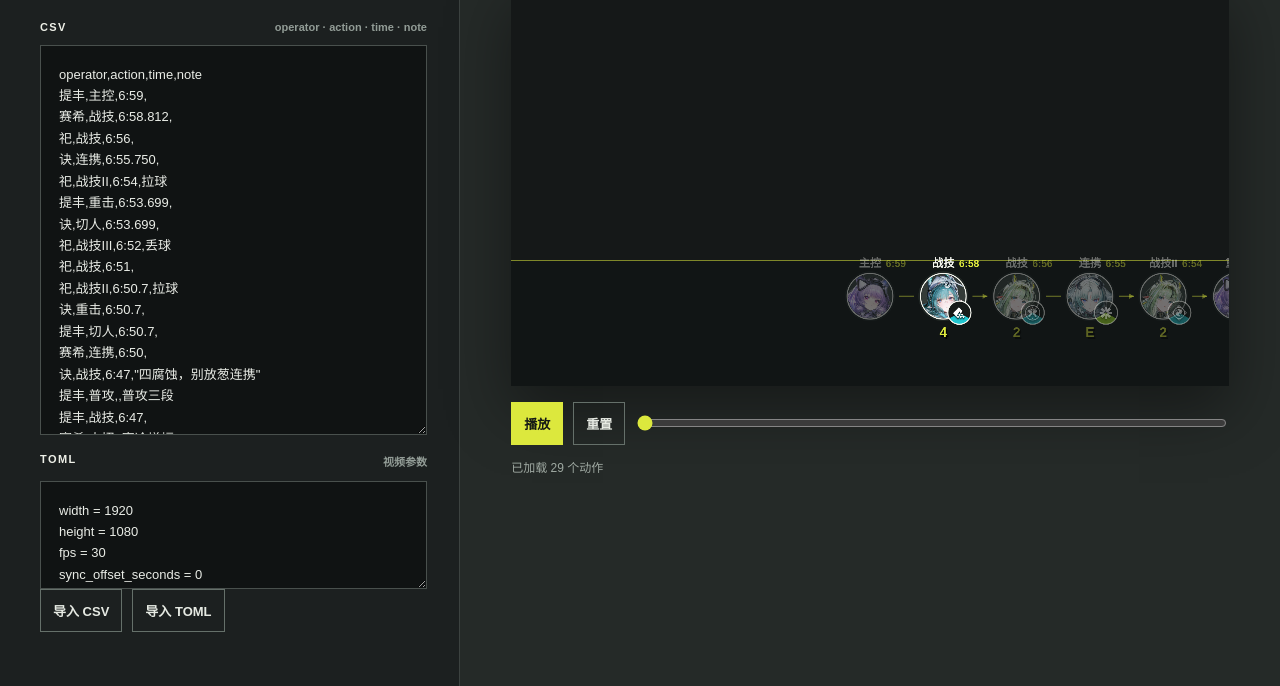
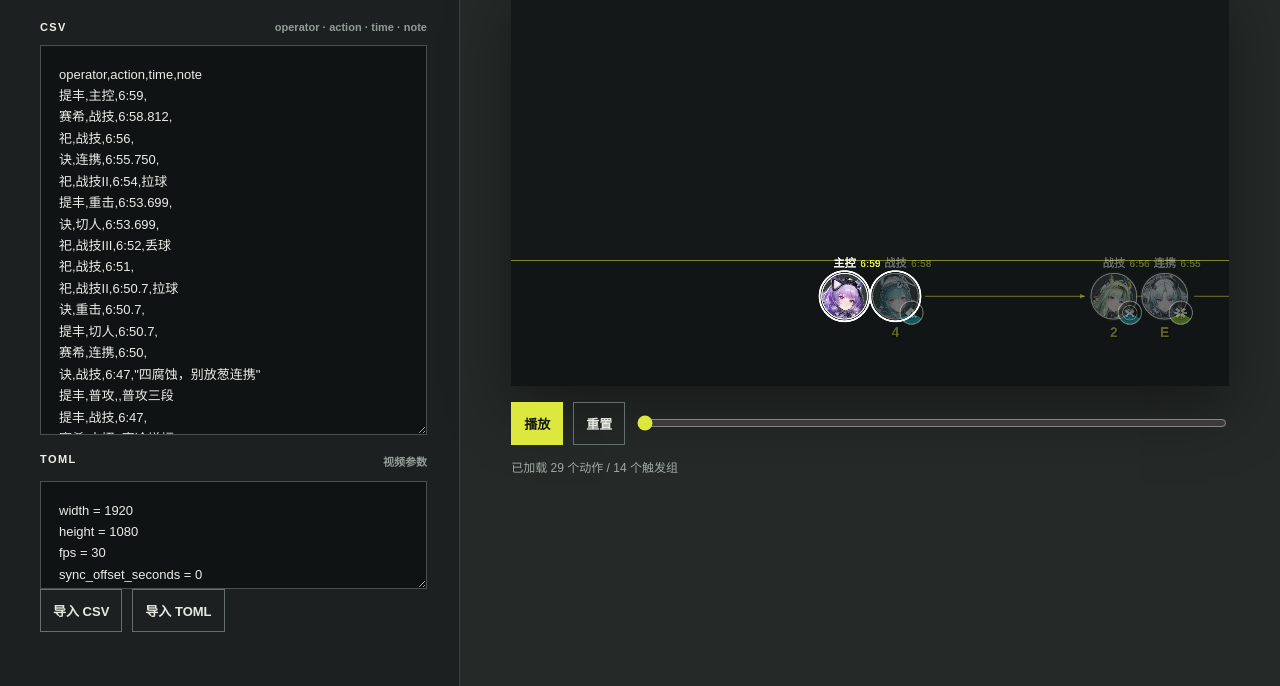
Before and after one commit to julyfun/endfield-axis-text2img, a website: page video.html in a window 1280 px wide. Shown: the part 190-876 px from the top of the page. Drawn offline with Linux system fonts and the light colour scheme.

Commit message:
Add operator metadata and grouped video timeline

```diff
--- a/app.js
+++ b/app.js
@@ -4,17 +4,22 @@ const canvas = document.querySelector('#poster');
 const status = document.querySelector('#status');
 const dimensions = document.querySelector('#dimensions');
 const download = document.querySelector('#download');
+const errorDetails = document.querySelector('#error-details');
 const ctx = canvas.getContext('2d');
 const base = 'assets/operators/';
-const operators = {
-  '赛希': { file: 'saixi', attack: 'attack-funnel', elements: { '普攻': '寒冷', '重击': '寒冷', '战技': '寒冷', '连携': '寒冷', '大招': '寒冷' } },
-  '祀': { file: 'si', attack: 'attack-claymore', elements: { '普攻': '寒冷', '重击': '寒冷', '战技': '寒冷', '战技II': '寒冷', '战技III': '寒冷', '连携': '寒冷', '大招': '寒冷' } },
-  '诀': { file: 'jue', attack: 'attack-funnel', elements: { '普攻': '自然', '重击': '自然', '战技': '自然', '连携': '自然', '大招': '自然' } },
-  '提弗洛斯': { file: 'typhoea', attack: 'attack-funnel', elements: { '普攻': '自然', '重击': '自然', '战技': '自然', '连携': '自然', '大招': '自然' } }
-};
-const defaultParty = ['提弗洛斯', '祀', '诀', '赛希'];
+let operators = {}, defaultParty = [];
 const actions = new Set(['主控', '战技', '战技II', '战技III', '连携', '大招', '普攻', '重击', '处决', '切人', '其他', '闪避']);
+
 const imageTasks = new Map(), images = new Map();
+const operatorsTask = fetch('assets/operators.toml').then(response => {
+  if (!response.ok) throw new Error('无法加载干员元数据');
+  return response.text();
+}).then(text => {
+  const data = TOML.parse(text);
+  defaultParty = data.default_party || [];
+  operators = data.operator || {};
+  return operators;
+});
 const aliasesTask = fetch('assets/aliases.toml').then(response => {
   if (!response.ok) throw new Error('无法加载干员别名');
   return response.text();
@@ -24,6 +29,12 @@ const colorsTask = fetch('assets/elements.toml').then(response => {
   return response.text();
 }).then(text => TOML.parse(text));
 let aliases = {}, colors = {};
+
+function showError(error) {
+  const message = error.reason || error.message || String(error);
+  status.textContent = message; status.classList.add('error');
+  if (errorDetails) { errorDetails.hidden = false; errorDetails.textContent = error.stack || message; }
+}
 
 function parseDocument(source, configSource) {
   const config = TOML.parse(configSource.trim());
@@ -61,7 +72,9 @@ function parseDocument(source, configSource) {
     } else if (index === 0) {
       throw new Error('第 2 行：首条动作必须填写时间');
     }
-    return { operator, action, time, position: time, specifiedTime: Boolean(rawTime), note, slot: slots.indexOf(operator) + 1, element: operators[operator].elements[action === '处决' ? '重击' : action] || null };
+    const element = operators[operator].elements?.[action === '处决' ? '重击' : action] || operators[operator].element || null;
+    return { operator, action, time, position: time, specifiedTime: Boolean(rawTime), note, slot: slots.indexOf(operator) + 1, element };
+
   });
   if (!steps.length) throw new Error('至少需要一条动作');
   return { title, rowSeconds, timeline: timeline.trim(), steps };
@@ -70,10 +83,8 @@ function parseDocument(source, configSource) {
 function assetName(step) {
   const op = operators[step.operator];
   if (step.action === '普攻' || step.action === '重击' || step.action === '处决') return op.attack;
-  if (step.operator === '祀' && step.action === '战技II') return 'si-skill-ii';
-  if (step.operator === '祀' && step.action === '战技III') return 'si-skill-iii';
-  const type = { '战技': 'skill', '战技II': 'skill', '战技III': 'skill', '连携': 'combo', '大招': 'ultimate' }[step.action];
-  return type ? `${op.file}-${type}` : null;
+  return op.assets?.[step.action] || null;
+
 }
 
 function loadImage(name) {
@@ -150,7 +161,7 @@ function circleImage(image, x, y, radius, portrait = false) {
 
 function drawKey(node, x, y) {
   const key = node.action === '切人' ? `F${node.slot}` : node.action === '连携' ? 'E' : node.action.startsWith('战技') ? String(node.slot) : '';
-  const mouse = node.action === '闪避' ? 'mouse-right' : ['普攻', '重击'].includes(node.action) ? 'mouse-left' : null;
+  const mouse = node.action === '闪避' ? 'mouse-right' : ['普攻', '重击', '处决'].includes(node.action) ? 'mouse-left' : null;
   ctx.save();
   ctx.shadowColor = 'rgba(0, 0, 0, .85)'; ctx.shadowBlur = 0; ctx.shadowOffsetX = 4; ctx.shadowOffsetY = 5;
   if (mouse) ctx.drawImage(images.get(mouse), x - 18, y - 18, 36, 36);
@@ -266,16 +277,17 @@ async function prepareAssets(steps, includeLogo = false) {
 async function render() {
   download.disabled = true;
   try {
-    aliases = await aliasesTask;
+    [aliases] = await Promise.all([aliasesTask, operatorsTask]);
     const data = parseDocument(input.value, posterConfig.value);
     const { steps, rowSeconds } = data;
     status.textContent = '正在加载本地图片…'; status.classList.remove('error');
+    if (errorDetails) { errorDetails.hidden = true; errorDetails.textContent = ''; }
     await prepareAssets(steps, true);
     draw(data);
     document.querySelector('#row-seconds').textContent = `${rowSeconds} SEC / LINE`;
     status.textContent = `已生成 ${steps.length} 个节点`;
     download.disabled = false;
-  } catch (error) { status.textContent = error.reason || error.message; status.classList.add('error'); }
+  } catch (error) { showError(error); }
 }
 
 document.querySelector('#render')?.addEventListener('click', render);
@@ -307,4 +319,4 @@ else if (!location.pathname.endsWith('/video.html') && !new URLSearchParams(loca
   if (!input.value) input.value = source;
   if (!posterConfig.value) posterConfig.value = config;
   render();
-}).catch(error => { status.textContent = error.message; status.classList.add('error'); });
+}).catch(error => { showError(error); });
--- /dev/null
+++ b/assets/operators.toml
@@ -0,0 +1,63 @@
+default_party = ["提弗洛斯", "祀", "诀", "赛希"]
+
+[operator."赛希"]
+file = "saixi"
+attack = "attack-funnel"
+element = "寒冷"
+
+[operator."赛希".assets]
+"战技" = "saixi-skill"
+"连携" = "saixi-combo"
+"大招" = "saixi-ultimate"
+
+[operator."祀"]
+file = "si"
+attack = "attack-claymore"
+element = "寒冷"
+
+[operator."祀".assets]
+"战技" = "si-skill"
+"战技II" = "si-skill-ii"
+"战技III" = "si-skill-iii"
+"连携" = "si-combo"
+"大招" = "si-ultimate"
+
+[operator."诀"]
+file = "jue"
+attack = "attack-funnel"
+element = "自然"
+
+[operator."诀".assets]
+"战技" = "jue-skill"
+"连携" = "jue-combo"
+"大招" = "jue-ultimate"
+
+[operator."提弗洛斯"]
+file = "typhoea"
+attack = "attack-funnel"
+element = "自然"
+
+[operator."提弗洛斯".assets]
+"战技" = "typhoea-skill"
+"连携" = "typhoea-combo"
+"大招" = "typhoea-ultimate"
+
+[operator."卡缪"]
+file = "camille"
+attack = "attack-lance"
+element = "灼热"
+
+[operator."卡缪".assets]
+"战技" = "camille-skill"
+"连携" = "camille-combo"
+"大招" = "camille-ultimate"
+
+[operator."莱万汀"]
+file = "laevat"
+attack = "attack-sword"
+element = "灼热"
+
+[operator."莱万汀".assets]
+"战技" = "laevat-skill"
+"连携" = "laevat-combo"
+"大招" = "laevat-ultimate"
--- a/scripts/render-video.mjs
+++ b/scripts/render-video.mjs
@@ -27,7 +27,7 @@ async function main() {
     });
     await page.goto('http://axis.local/index.html?video');
     await page.addScriptTag({ path: join(root, 'video.js') });
-    const { fps, frameCount, triggers } = await page.evaluate(({ source, configSource }) => prepareVideo(source, configSource), { source, configSource });
+    const { fps, frameCount, triggers, actions, groups } = await page.evaluate(({ source, configSource }) => prepareVideo(source, configSource), { source, configSource });
     encoder = spawn('ffmpeg', ['-hide_banner', '-loglevel', 'error', '-nostdin', '-n', '-framerate', String(fps), '-f', 'image2pipe', '-vcodec', 'png', '-i', 'pipe:0', '-an', '-c:v', 'qtrle', '-pix_fmt', 'argb', output], { stdio: ['pipe', 'ignore', 'pipe'] });
     let stderr = '';
     let writeError;
@@ -49,7 +49,7 @@ async function main() {
     encoder.stdin.end();
     await done;
     process.stderr.write('\n');
-    console.log(`已生成 ${output}（${triggers.length} 个动作）`);
+    console.log(`已生成 ${output}（${actions} 个动作，${groups} 个触发组）`);
   } finally {
     if (encoder?.exitCode === null) encoder.kill();
     await browser.close();
--- a/style.css
+++ b/style.css
@@ -29,6 +29,7 @@ textarea:focus { border-color: #dce83d; }
 .button-primary:hover, .button-download:hover { background: #f2fa6b; }
 .status { min-height: 36px; padding-top: 13px; font-size: 12px; color: #9fa9a2; }
 .status.error { color: #ff958a; }
+.error-details { max-height: 220px; overflow: auto; margin: 0; padding: 12px; border: 1px solid #743f3a; background: #241817; color: #ffb2a8; white-space: pre-wrap; word-break: break-word; font: 12px/1.5 monospace; }
 .editor-foot { margin-top: auto; padding-top: 19px; border-top: 1px solid #414946; display: flex; justify-content: space-between; gap: 10px; color: #717d75; letter-spacing: .3px; }
 .preview { padding: 30px clamp(20px, 4vw, 64px) 20px; min-width: 0; background: #252a28; }
 .preview-toolbar { display: flex; align-items: center; justify-content: space-between; gap: 16px; margin-bottom: 24px; }
--- a/video-page.js
+++ b/video-page.js
@@ -5,6 +5,7 @@ const videoReset = document.querySelector('#video-reset');
 const videoProgress = document.querySelector('#video-progress');
 const videoReadout = document.querySelector('#video-readout');
 const videoStatus = document.querySelector('#video-status');
+const videoErrorDetails = document.querySelector('#error-details');
 let videoData = null, videoTime = 0, videoPlaying = false, videoFrame;
 
 function showVideoFrame() {
@@ -27,11 +28,12 @@ function tick(now) {
 async function loadVideo() {
   try {
     videoStatus.textContent = '正在加载本地素材…'; videoStatus.classList.remove('error');
+    videoErrorDetails.hidden = true; videoErrorDetails.textContent = '';
     videoData = await prepareVideo(document.querySelector('#source').value, document.querySelector('#poster-config').value);
     videoData.duration = (videoData.frameCount - 1) / videoData.fps;
     videoProgress.max = videoData.duration; videoTime = 0; showVideoFrame();
-    videoStatus.textContent = `已加载 ${videoData.triggers.length} 个动作`;
-  } catch (error) { videoStatus.textContent = error.message; videoStatus.classList.add('error'); }
+    videoStatus.textContent = `已加载 ${videoData.actions} 个动作 / ${videoData.groups} 个触发组`;
+  } catch (error) { videoStatus.textContent = error.message; videoStatus.classList.add('error'); videoErrorDetails.hidden = false; videoErrorDetails.textContent = error.stack || error.message; }
 }
 
 videoPlay.addEventListener('click', () => {
@@ -46,4 +48,4 @@ videoConfigFile.addEventListener('change', async event => { if (event.target.fil
 
 Promise.all(['examples/rotation.csv', 'examples/video.toml'].map(url => fetch(url).then(response => response.text())))
   .then(([source, config]) => { document.querySelector('#source').value = source; document.querySelector('#poster-config').value = config; return loadVideo(); })
-  .catch(error => { videoStatus.textContent = error.message; videoStatus.classList.add('error'); });
+  .catch(error => { videoStatus.textContent = error.message; videoStatus.classList.add('error'); videoErrorDetails.hidden = false; videoErrorDetails.textContent = error.stack || error.message; });
--- a/video.js
+++ b/video.js
@@ -1,7 +1,7 @@
 let videoState;
 
 async function prepareVideo(source, configSource) {
-  aliases = await aliasesTask;
+  [aliases] = await Promise.all([aliasesTask, operatorsTask]);
   const config = TOML.parse(configSource.trim());
   const width = config.width ?? 1920, height = config.height ?? 1080, fps = config.fps ?? 30;
   const offset = config.sync_offset_seconds ?? 0;
@@ -15,12 +15,23 @@ async function prepareVideo(source, configSource) {
     const second = Math.floor(step.time);
     step.showTime = step.specifiedTime && !seen.has(second);
     if (step.showTime) seen.add(second);
-    const raw = offset + steps[0].time - step.time;
-    triggers.push(Number((i ? Math.max(raw, triggers[i - 1] + .15) : raw).toFixed(6)));
+  });
+  const groups = [];
+  steps.forEach(step => {
+    const group = groups.at(-1);
+    if (group && closeTogether(group.steps.at(-1), step)) group.steps.push(step);
+    else groups.push({ time: step.time, steps: [step] });
+  });
+  const timeScale = 240, nodeSpacing = 136;
+  groups.forEach((group, groupIndex) => {
+    group.trigger = Number((offset + steps[0].time - group.time).toFixed(6));
+    group.world = (steps[0].time - group.time) * timeScale;
+    group.steps.forEach((step, i) => { step.groupIndex = groupIndex; step.world = group.world + (i - (group.steps.length - 1) / 2) * nodeSpacing; });
+    triggers.push(group.trigger);
   });
   canvas.width = width; canvas.height = height;
-  videoState = { steps, triggers, width, height, fps };
-  return { width, height, fps, triggers, frameCount: Math.ceil((triggers.at(-1) + 1) * fps) };
+  videoState = { steps, groups, triggers, width, height, fps, timeScale, nodeSpacing };
+  return { width, height, fps, triggers, frameCount: Math.ceil((triggers.at(-1) + 1) * fps), groups: groups.length, actions: steps.length };
 }
 
 function easeInOut(progress) {
@@ -28,21 +39,22 @@ function easeInOut(progress) {
 }
 
 function drawVideoFrame(time) {
-  const { steps, triggers, width, height } = videoState;
+  const { steps, groups, triggers, width, height } = videoState;
   let active = -1;
-  while (active + 1 < steps.length && time >= triggers[active + 1]) active++;
-  let camera = Math.max(active, 0);
+  while (active + 1 < groups.length && time >= triggers[active + 1]) active++;
+  let camera = active >= 0 ? groups[active].world : 0;
   let focus = active;
-  if (active >= 0 && active + 1 < steps.length) {
+  if (active >= 0 && active + 1 < groups.length) {
     const end = triggers[active + 1], start = Math.max(triggers[active], end - .42);
     if (time >= start) {
       focus = active + 1;
-      camera = active + easeInOut(Math.min(1, (time - start) / (end - start)));
+      const progress = easeInOut(Math.min(1, (time - start) / (end - start)));
+      camera = groups[active].world + (groups[active + 1].world - groups[active].world) * progress;
     }
   }
   const scale = Math.min(width / 1920, height / 1080);
   const viewWidth = width / scale, viewHeight = height / scale;
-  const y = viewHeight - 240, spacing = 196;
+  const y = viewHeight - 240;
   ctx.clearRect(0, 0, width, height);
   ctx.save(); ctx.scale(scale, scale);
   ctx.fillStyle = 'rgba(16, 21, 20, .66)';
@@ -50,20 +62,33 @@ function drawVideoFrame(time) {
   line(0, y - 96, viewWidth, y - 96, 'rgba(220, 232, 61, .55)', 2);
   ctx.save(); ctx.globalAlpha = .4;
   for (let i = 1; i < steps.length; i++) {
-    const x1 = viewWidth / 2 + (i - 1 - camera) * spacing + 78;
-    const x2 = viewWidth / 2 + (i - camera) * spacing - 78;
+    const x1 = viewWidth / 2 + steps[i - 1].world - camera + 78;
+    const x2 = viewWidth / 2 + steps[i].world - camera - 78;
     if (x2 < 0 || x1 > viewWidth) continue;
-    if (closeTogether(steps[i - 1], steps[i])) line(x1, y, x2, y, '#dce83d', 3);
+    if (steps[i - 1].groupIndex === steps[i].groupIndex) line(x1, y, x2, y, '#dce83d', 3);
     else arrow(x1, y, x2, y);
   }
   ctx.restore();
   steps.forEach((step, i) => {
-    const x = viewWidth / 2 + (i - camera) * spacing;
+    const x = viewWidth / 2 + step.world - camera;
     if (x < -100 || x > viewWidth + 100) return;
     ctx.save(); ctx.globalAlpha = i === focus ? 1 : .38;
     drawNode({ ...step, x }, y, step.showTime, -1, false);
     ctx.restore();
   });
+  if (active >= 0) {
+    const elapsed = time - triggers[active], pulseDuration = .48;
+    if (elapsed >= 0 && elapsed < pulseDuration) {
+      const progress = elapsed / pulseDuration;
+      groups[active].steps.forEach(step => {
+        const x = viewWidth / 2 + step.world - camera;
+        if (x < -100 || x > viewWidth + 100) return;
+        ctx.strokeStyle = `rgba(255, 255, 255, ${1 - progress})`;
+        ctx.lineWidth = 5 - progress * 3;
+        ctx.beginPath(); ctx.arc(x, y, 67 + progress * 70, 0, Math.PI * 2); ctx.stroke();
+      });
+    }
+  }
   ctx.restore();
   return { active, focus, camera };
 }
```
Also changed, not shown: assets/sources.csv (+11 -0 lines), index.html (+1 -0 lines), video.html (+1 -0 lines), README.md, assets/operators/attack-lance.png (added), assets/operators/attack-sword.png (added), assets/operators/camille-combo.png (added), assets/operators/camille-portrait.png (added), assets/operators/camille-skill.png (added), assets/operators/camille-ultimate.png (added), assets/operators/laevat-combo.png (added), assets/operators/laevat-portrait.png (added), assets/operators/laevat-skill.png (added), assets/operators/laevat-ultimate.png (added).
